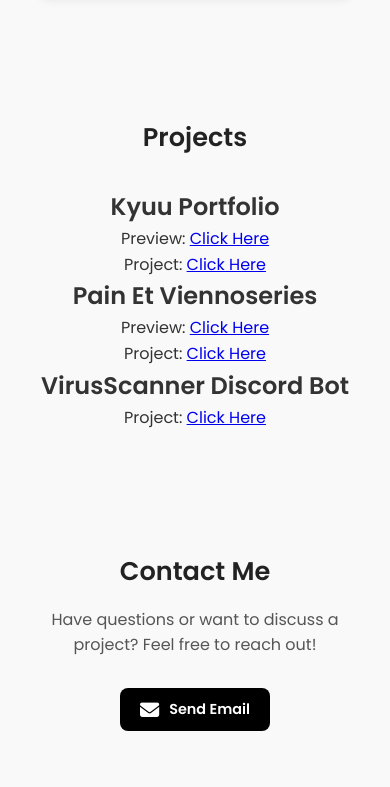
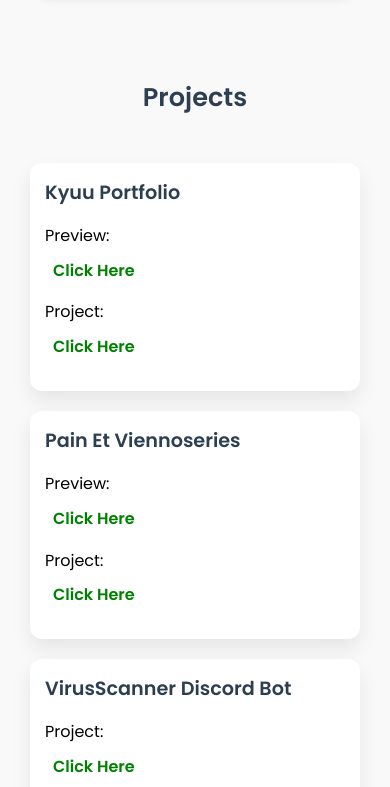
Before and after one commit to Haikyuu504/Kyuu-Portfolio, a plain HTML site: page index.html in a window 390 px wide. Shown: the part 1018-1805 px from the top of the page. Drawn offline with nearby package versions, Linux system fonts and the light colour scheme.

Commit message:
Update style.css

```diff
--- a/style.css
+++ b/style.css
@@ -119,39 +119,111 @@ body {
 }
 
 .project-card {
-    padding: 60px 20px;
-    text-align: center;
+    max-width: 1200px;
+    margin: 0 auto;
 }
 
 .project-title {
-    font-size: 2rem;
-    margin-bottom: 30px;
-    color: #222;
+    text-align: center;
+    font-size: 2.5rem;
+    margin-bottom: 40px;
+    color: #2c3e50;
+    position: relative;
+    padding-bottom: 15px;
+}
+.project-grid {
+    display: grid;
+    grid-template-columns: repeat(auto-fit, minmax(300px, 1fr));
+    gap: 30px;
 }
 
-.github-btn {
-    display: inline-flex;
+.project-list {
+    background: white;
+    border-radius: 12px;
+    overflow: hidden;
+    box-shadow: 0 10px 20px rgba(0, 0, 0, 0.08);
+    transition: transform 0.3s ease, box-shadow 0.3s ease;
+}
+
+.project-list:hover {
+    transform: translateY(-5px);
+    box-shadow: 0 15px 30px rgba(0, 0, 0, 0.12);
+}
+
+.project-info {
+    padding: 40px;
+}
+
+.project-name {
+    font-size: 1.4rem;
+    margin-bottom: 15px;
+    color: #2c3e50;
+}
+
+.project-link {
+    display: flex;
     align-items: center;
-    justify-content: center;
-    background-color: #24292E;
-    color: white;
-    padding: 12px 24px;
-    border-radius: 8px;
+    margin-bottom: 12px;
+}
+
+.demo-button {
+    color: black;
+    font-weight: 500;
+}
+
+.github-button {
+    color: black;
+    font-weight: 500;
+}
+
+.project-info a {
+    color: green;
     text-decoration: none;
     font-weight: 600;
-    transition: all 0.3s ease;
-    box-shadow: 0 4px 6px rgba(0,0,0,0.1);
+    margin-left: 8px;
+    transition: color 0.2s ease;
+    padding: 4px 8px;
+    border-radius: 4px;
 }
 
-.github-btn:hover {
-    transform: translateY(-2px);
-    box-shadow: 0 6px 12px rgba(0,0,0,0.15);
-    background-color: #2D333B;
+.project-info a:hover {
+    color: #c0392b;
+    background-color: #f9f9f9;
 }
 
-.github-btn i {
-    margin-right: 10px;
+@media (max-width: 768px) {
+.project-title {
+    font-size: 2rem;
+}
+.project-grid {
+    gap: 20px;
+}
+.project-info {
+    padding: 15px;
+}
+.project-name {
     font-size: 1.2rem;
+ }
+}
+@media (max-width: 480px) {
+.project-card {
+     padding: 20px 10px;
+}
+.project-title {
+     font-size: 1.8rem;
+     margin-bottom: 30px;
+}
+.project-grid {
+     grid-template-columns: 1fr;
+}
+.project-link {
+    flex-direction: column;
+    align-items: flex-start;
+    gap: 5px;
+}
+.project-info a {
+    margin-left: 0;
+ }
 }
 
 .contact-card {
```
